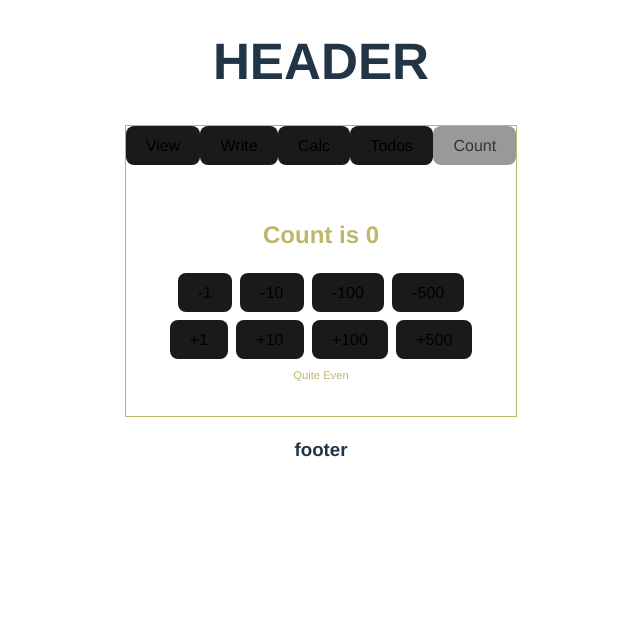
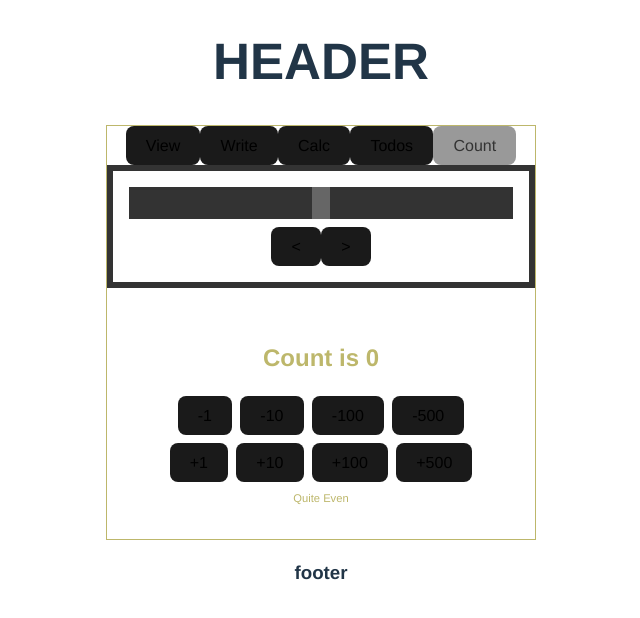
Before and after one commit to KooBonchan/test-react, a React (Vite) app: page /todos in a window 1280 px wide. Both pictures are taken after a click on the button "Count". Shown: the top 618 px of the page, without its empty margins (319-959 px from the left). Built offline with nearby package versions, Linux system fonts and the light colour scheme; a web font is replaced by a local one.

Commit message:
Feature: counter, reducer

```diff
--- a/src/component/Body.tsx
+++ b/src/component/Body.tsx
@@ -6,7 +6,7 @@ import { useState } from 'react';
 import { DocumentViewer } from './page/DocumentViewer';
 import { DocumentWriter } from './page/DocumentWriter';
 import { TodoManager } from './page/TodoManager';
-import { Counter } from './page/Counter';
+import { Counter } from './page/Counter/Counter';
 
 
 export function Body() {
--- a/src/component/page/Counter.tsx
+++ b/src/component/page/Counter/Counter.tsx
@@ -1,5 +1,6 @@
 import { useEffect, useRef, useState } from "react";
 import './Counter.css';
+import TestComp from "./TestComp";
 
 function Even(){
   useEffect(() => {
@@ -26,6 +27,8 @@ export function Counter() {
   const plusModifiers = [1, 10, 100, 500,];
   return (
     <>
+    <TestComp />
+
     <div style={{
       padding:'2rem',
       maxWidth: '100%',
--- /dev/null
+++ b/src/component/page/Counter/TestComp.tsx
@@ -0,0 +1,69 @@
+import { useReducer } from "react";
+import styled from "styled-components";
+
+const TestCompContainer = styled.div`
+  border: 6px solid #333;
+  width: fit-content;
+  margin: 0 auto;
+  padding: 1rem;
+`;
+
+enum CountAction {
+  INCREASE = 'increase',
+  DECREASE = 'decrease',
+}
+function countReducer (
+  state: number,
+  action: CountAction
+): number {
+  switch(action){
+    case CountAction.INCREASE:
+      if(state < 10) return state + 1;
+      return state;
+    case CountAction.DECREASE:
+      if(state > -10) return state - 1;
+      return state;
+  }
+}
+
+const GraphBlock = styled.div`
+  width: 100%;
+  height: 100%;
+  background-color: #333;
+  &.active{
+    background-color: #666;
+  }
+`;
+function Graph({count} : {count: number}) {
+  const mid = 10;
+  return (
+    <>
+    <div style={{
+      display: 'grid',
+      gridTemplateColumns: 'repeat(21,1fr)',
+      width: '30vw',
+      height: '2rem',
+      marginBottom: '0.5rem',
+    }}>
+    {Array(21).fill(0)
+      .map((_e, i)=>((i === mid + count) ? true : false))
+      .map(e=><GraphBlock className={e?'active':''}/>)}
+    </div>
+    </>
+  )
+}
+
+export default function TestComp() {
+  const [count, dispatch] = useReducer(countReducer, 0);
+
+  return (
+    <TestCompContainer>
+      <Graph count={count} />
+      <div>
+        <button onClick={()=>dispatch(CountAction.DECREASE)}>&lt;</button>
+        <button onClick={()=>dispatch(CountAction.INCREASE)}>&gt;</button>
+      </div>
+    </TestCompContainer>
+  )
+
+}
--- a/src/component/page/TodoManager/TodoList.tsx
+++ b/src/component/page/TodoManager/TodoList.tsx
@@ -27,11 +27,11 @@ const TodoItem = memo(function(
 
   return (
     <Item>
-      <input type="checkbox" onChange={()=>context?.handleDoneToggle(item.id)} checked={done}/>
+      <input type="checkbox" onChange={()=>context?.handleDoneToggle(item)} checked={done}/>
       <TitleString>{content}</TitleString>
       <DateString>{regDate.toLocaleDateString()}</DateString>
       <button type="button" className="delete"
-        onClick={()=>context?.handleDelete(item.id)}>
+        onClick={()=>context?.handleDelete(item)}>
         delete
       </button>
     </Item>
--- a/src/component/page/TodoManager/TodoWrapper.tsx
+++ b/src/component/page/TodoManager/TodoWrapper.tsx
@@ -1,6 +1,6 @@
-import { createContext, useCallback, useState } from "react";
+import { createContext, useReducer } from "react";
 import Todo from "../../../model/Todo";
-import { TodoContextType } from "../../../model/TodoContextType";
+import { TodoContextType } from '../../../model/TodoContextType';
 import { TodoList } from "./TodoList";
 import { TodoWriter } from "./TodoWriter";
 
@@ -24,30 +24,51 @@ const placeholderTodos = [
   },
 ];
 
+
+enum TodoActionCommand {
+  CREATE, DONE_TOGGLE, DELETE
+}
+interface TodoAction {
+  command: TodoActionCommand;
+  payload: Todo;
+}
+const todoReducer = (state: Todo[], action: TodoAction): Todo[] => {
+  switch(action.command){
+    case TodoActionCommand.CREATE:
+      return [action.payload, ...state];
+    case TodoActionCommand.DONE_TOGGLE:
+      return state.map((todo) => {
+        if(todo.id === action.payload.id){
+          return {...todo, done: !(todo.done ?? false)}
+        }
+        return todo;
+      });
+    case TodoActionCommand.DELETE:
+      return state.filter((todo) =>
+        (todo.id !== action.payload.id));
+  }
+}
+
 export function TodoWrapper() {
-  const [todos, setTodos] = useState<Todo[]>(placeholderTodos);
-
-  const handleCommit = useCallback((todo:Todo)=>{
-    setTodos( prevItems => {
-      const nextTodo = {...todo, id:Date.now()};
-      return [nextTodo, ...prevItems]
-    })
-  }, []);
-  const handleDelete = useCallback((id:number)=>{
-    setTodos(prevItems => prevItems.filter((todo)=>(todo.id!==id)))
-  }, []);
-  const handleDoneToggle = useCallback((id:number) => {
-    setTodos(prevItems => prevItems.map((todo) => {
-      if(todo.id == id) {
-        return {...todo, done: !(todo.done ?? false)}
-      };
-      return todo;
-    }))
-  }, [])
+  const [todos, dispatch] = useReducer(todoReducer, placeholderTodos);
 
   return (
     <>
-      <TodoContext.Provider value={{items: todos, handleCommit, handleDelete, handleDoneToggle}}>
+      <TodoContext.Provider value={{
+          items: todos,
+          handleCommit: (todo) => dispatch({
+              command: TodoActionCommand.CREATE,
+              payload: todo,
+            }),
+          handleDelete: (todo) => dispatch({
+            command: TodoActionCommand.DELETE,
+            payload: todo,
+          }),
+          handleDoneToggle: (todo) => dispatch({
+            command: TodoActionCommand.DONE_TOGGLE,
+            payload: todo,
+          }),
+        }}>
         <TodoWriter />
         <TodoList />
       </TodoContext.Provider>
--- a/src/model/TodoContextType.tsx
+++ b/src/model/TodoContextType.tsx
@@ -2,6 +2,6 @@ import Todo from './Todo';
 export interface TodoContextType {
   items: Todo[];
   handleCommit: (todo: Todo) => void;
-  handleDelete: (id: number) => void;
-  handleDoneToggle: (id: number) => void;
+  handleDelete: (todo: Todo) => void;
+  handleDoneToggle: (todo: Todo) => void;
 }
```
Also changed, not shown: src/component/page/Counter/Counter.css (renamed from src/component/page/Counter.css).
